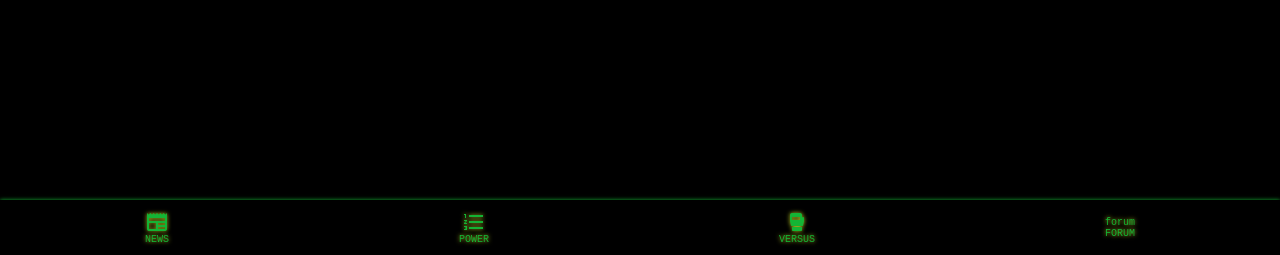
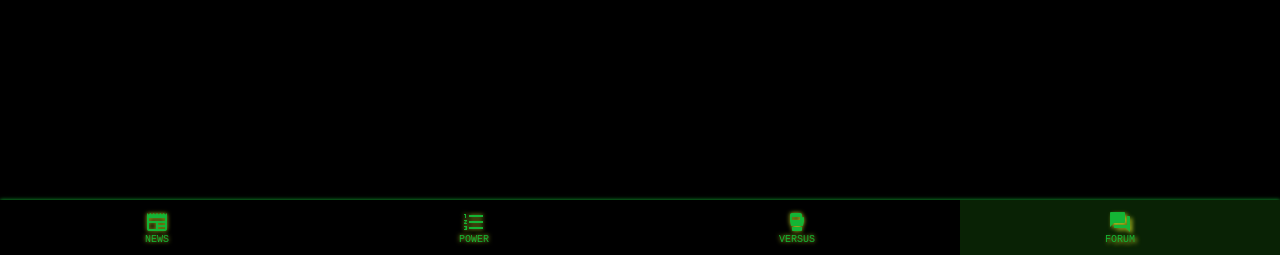
Before and after one commit to coglenn/FFF, a Flask app: page /create/ in a window 1280 px wide. Shown: the part 545-800 px from the top of the page. Run offline with Flask 2, Linux system fonts and the light colour scheme.

Commit message:
updating forum button

```diff
--- a/templates/base.html
+++ b/templates/base.html
@@ -27,7 +27,7 @@
               <i class="material-icons">sports_mma</i>
               <span class="nav__text">VERSUS</span>
           </a>
-          <a href="{{ url_for('forum') }}" class="nav__link nav__link--active>
+          <a href="{{ url_for('forum') }}" class="nav__link nav__link--active">
               <i class="material-icons">forum</i>
               <span class="nav__text">FORUM</span>
           </a>
```
